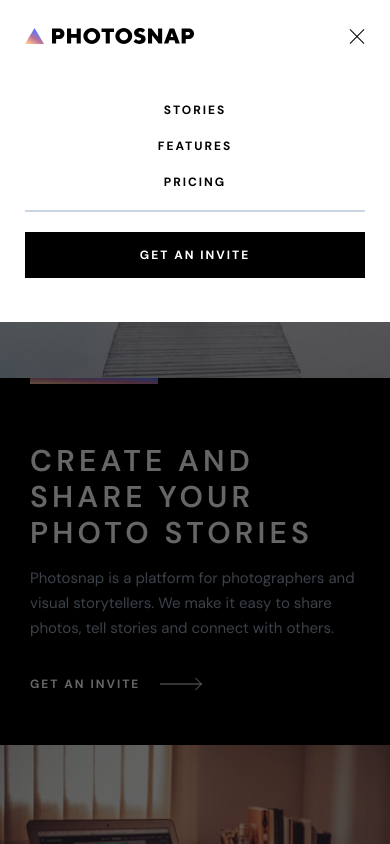
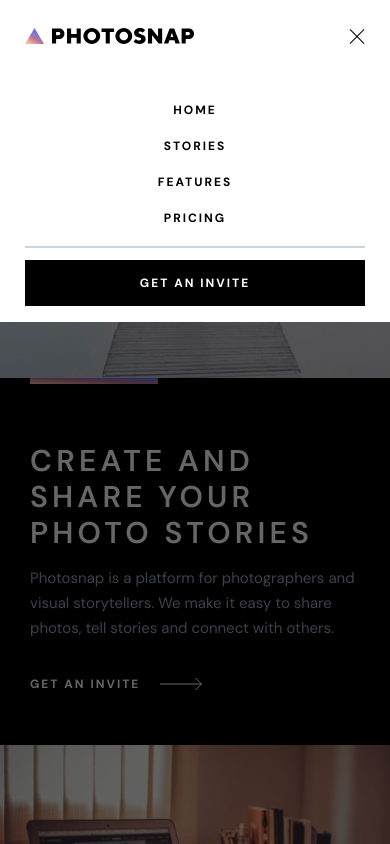
Before and after one commit to MohammedHelal/photosnap, a Next.js app: page / in a window 390 px wide. Both pictures are taken after a click on the element 355 px from the left and 36 px from the top of the page. Shown: the top 844 px of the page. Built offline with nearby package versions, Linux system fonts and the light colour scheme.

Commit message:
adding home link to navbar

```diff
--- a/src/app/layout/navbar/DropDown.jsx
+++ b/src/app/layout/navbar/DropDown.jsx
@@ -24,6 +24,11 @@ export default function DropDown() {
           <div className="w-full px-[25px] py-[10px] bg-white h-[250px]">
             <ul className={`list-none py-[10px] border-b-2 border-slate-300`}>
               <li className="text-center py-[10px] px-[15px] uppercase cursor-pointer hover:text-slate-500 ">
+                <Link href="/" onClick={() => toggleDropDown(false)}>
+                  <h4 className="my-0">home</h4>
+                </Link>
+              </li>
+              <li className="text-center py-[10px] px-[15px] uppercase cursor-pointer hover:text-slate-500 ">
                 <Link href="/stories" onClick={() => toggleDropDown(false)}>
                   <h4 className="my-0">stories</h4>
                 </Link>
@@ -40,7 +45,7 @@ export default function DropDown() {
               </li>
             </ul>
             <button
-              className={`w-full uppercase block py-[15px] mt-[20px] text-white hover:text-black bg-black hover:bg-slate-300 cursor-pointer`}
+              className={`w-full uppercase block py-[15px] mt-[12px] text-white hover:text-black bg-black hover:bg-slate-300 cursor-pointer`}
             >
               <h4 className="my-0">get an invite</h4>
             </button>
```
